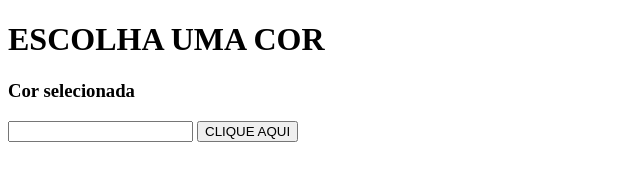
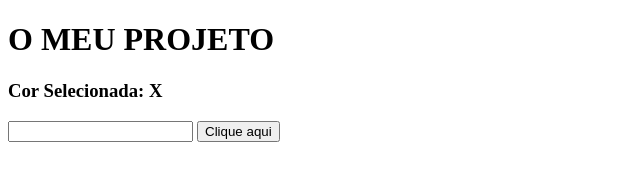
Before and after one commit to saracantil/ProjetoCores, a plain HTML site: page PROJETO/index.html in a window 1280 px wide. Shown: the whole page, without its empty margins (0-640 px from the left). Drawn offline with Linux system fonts and the light colour scheme.

Commit message:
Update index.html

```diff
--- a/PROJETO/index.html
+++ b/PROJETO/index.html
@@ -2,16 +2,19 @@
 <html lang="en">
 <head>
     <meta charset="UTF-8">
-    <meta http-equiv="X-UA-Compatible" content="IE=edge">
     <meta name="viewport" content="width=device-width, initial-scale=1.0">
-    <title>CORES</title>
-    <link href= "styles.css" rel"stylesheet" />
+    <meta http-equiv="X-UA-Compatible" content="ie=edge">
+    <title>PROJETO</title>
+    <!-- Carregando o estilo-->
+    <link href="styles.css" rel= "stylesheet" />
 </head>
 <body>
-    <h1> ESCOLHA UMA COR </h1>
-    <h3> Cor selecionada </h3>
-    <input type="text" id="input_cor" >
-    <button id="botao">CLIQUE AQUI</button>
-    <script scr="index.js"></script>
+   <h1> O MEU PROJETO </h1>
+
+   <h3> Cor Selecionada: <span id="texto_cor">X</span> </h3>
+   <input type="text" id="input_cor">
+   <button id="botao_cor">Clique aqui</button>
+   <!-- Carregando o js-->
+   <script src="index.js" ></script>
 </body>
 </html>
```
